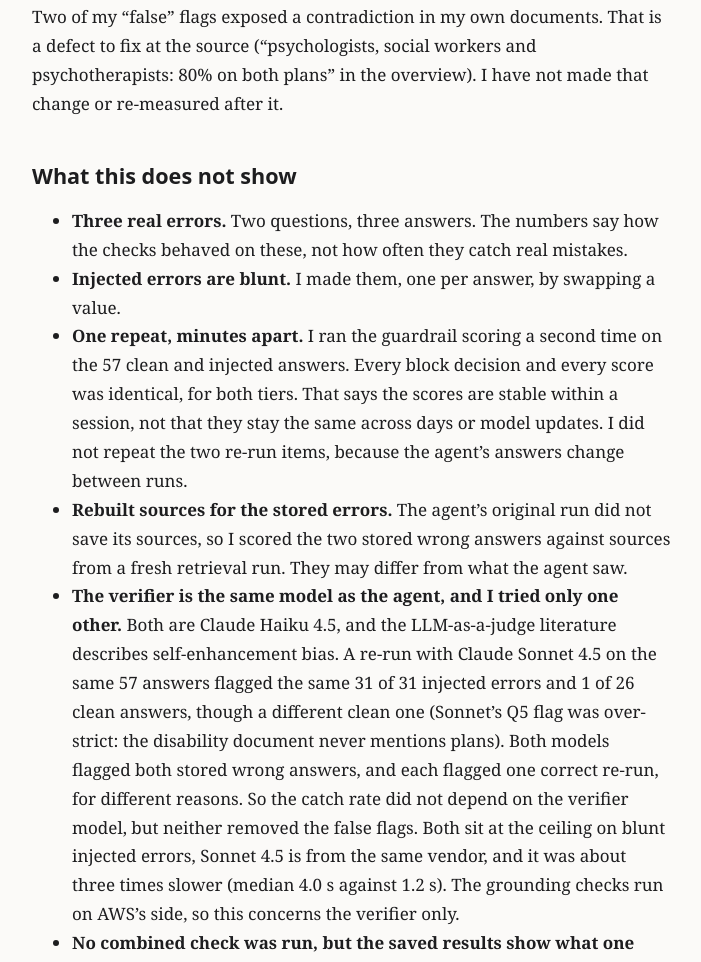
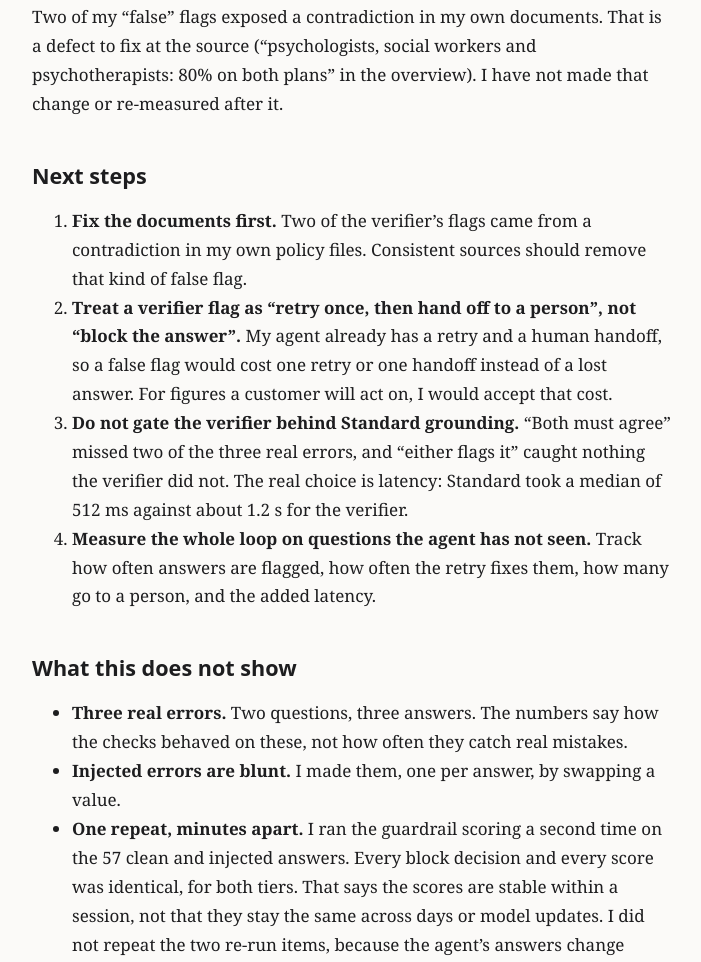
Before and after one commit to yonglai/yonglai.github.io, an Astro site: page /posts/three-wrong-answers-three-checks in a window 1280 px wide. Shown: the part 4952-5914 px from the top of the page, without its empty margins (288-989 px from the left). Built offline with nearby package versions, Linux system fonts and the light colour scheme; Astro itself is replaced by a stand-in of ours.

Commit message:
Add next steps to post: three-wrong-answers-three-checks

```diff
--- a/src/content/posts/three-wrong-answers-three-checks.md
+++ b/src/content/posts/three-wrong-answers-three-checks.md
@@ -104,6 +104,13 @@ Same documents, same verifier, same temperature: on the stored wrong answer it c
 
 Two of my "false" flags exposed a contradiction in my own documents. That is a defect to fix at the source ("psychologists, social workers and psychotherapists: 80% on both plans" in the overview). I have not made that change or re-measured after it.
 
+## Next steps
+
+1. **Fix the documents first.** Two of the verifier's flags came from a contradiction in my own policy files. Consistent sources should remove that kind of false flag.
+2. **Treat a verifier flag as "retry once, then hand off to a person", not "block the answer".** My agent already has a retry and a human handoff, so a false flag would cost one retry or one handoff instead of a lost answer. For figures a customer will act on, I would accept that cost.
+3. **Do not gate the verifier behind Standard grounding.** "Both must agree" missed two of the three real errors, and "either flags it" caught nothing the verifier did not. The real choice is latency: Standard took a median of 512 ms against about 1.2 s for the verifier.
+4. **Measure the whole loop on questions the agent has not seen.** Track how often answers are flagged, how often the retry fixes them, how many go to a person, and the added latency.
+
 ## What this does not show
 
 - **Three real errors.** Two questions, three answers. The numbers say how the checks behaved on these, not how often they catch real mistakes.
```
